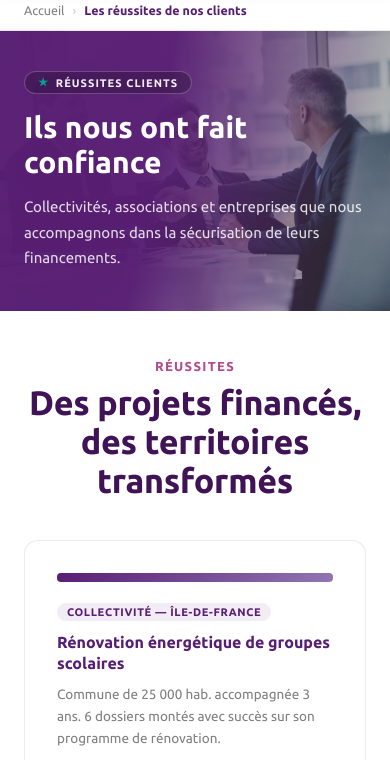
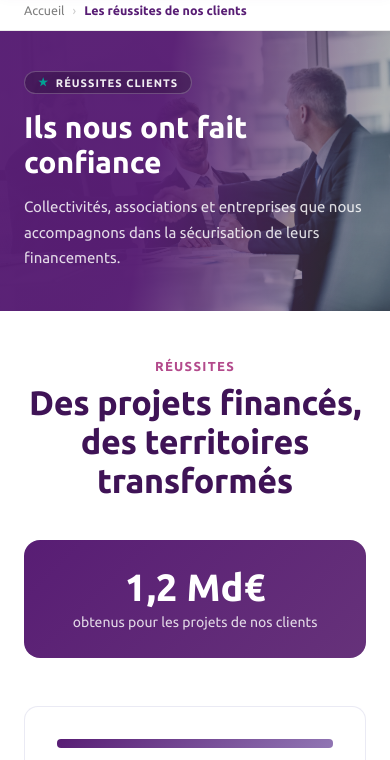
Before and after one commit to Skurzhansky/mca.finances-territoires, a plain HTML site: page les-reussites-de-nos-clients/index.html in a window 390 px wide. Shown: the part 76-836 px from the top of the page. Drawn offline with Linux system fonts and the light colour scheme.

Commit message:
Réussites : ajoute le compteur général demandé par Laurent
Reprend le chiffre « 1,2 Md€ mobilisés pour nos clients », déjà utilisé
sur la page d'accueil et la page Qui sommes-nous, plutôt que de calculer
un total à partir des seuls cas mis en avant (qui ne représentent qu'un
échantillon, pas l'ensemble des clients) — évite d'inventer un chiffre
qui n'existe nulle part ailleurs sur le site.

Le tri/filtre par type de porteur, région et type de projet demandé dans
le même commentaire reste à faire séparément (nécessite des filtres
interactifs, pas seulement du contenu).

Co-Authored-By: Claude Sonnet 5 <noreply@anthropic.com>
Claude-Session: https://claude.ai/code/session_01S3GqC3nJXG9ZcnUQoy5xSp

```diff
--- a/les-reussites-de-nos-clients/index.html
+++ b/les-reussites-de-nos-clients/index.html
@@ -103,6 +103,10 @@
       <div class="section-intro">
         <span class="section-eyebrow">Réussites</span>
         <h2 class="section-title">Des projets financés, des territoires transformés</h2>
+      </div>
+      <div class="rs-counter">
+        <div class="rs-counter__value">1,2 Md€</div>
+        <div class="rs-counter__label">obtenus pour les projets de nos clients</div>
       </div>
       <div class="rs-grid">
         <a class="rs-card" href="../collectivites-epci/"><span class="rs-bar" style="background:linear-gradient(135deg,#581D74,#9176B4)"></span>
--- a/styles/site.css
+++ b/styles/site.css
@@ -1734,6 +1734,12 @@ section.section--muted { background: var(--canvas); }
 
 /* --- Page Réussites --- */
 .rs-section { padding: 72px 0; }
+.rs-counter {
+  max-width: 460px; margin: 0 auto 48px; padding: 28px 32px; border-radius: 16px;
+  background: linear-gradient(135deg, #581D74, #66327A); color: #fff; text-align: center;
+}
+.rs-counter__value { font-size: 38px; font-weight: 800; line-height: 1; }
+.rs-counter__label { margin-top: 8px; font-size: 14px; color: rgba(255, 255, 255, .82); }
 .rs-grid { display: grid; grid-template-columns: repeat(3, 1fr); gap: 20px; }
 .rs-card {
   display: block; background: #fff; border-radius: 14px; padding: 32px;
```
Also changed, not shown: scripts/templates.mjs (+7 -0 lines).
